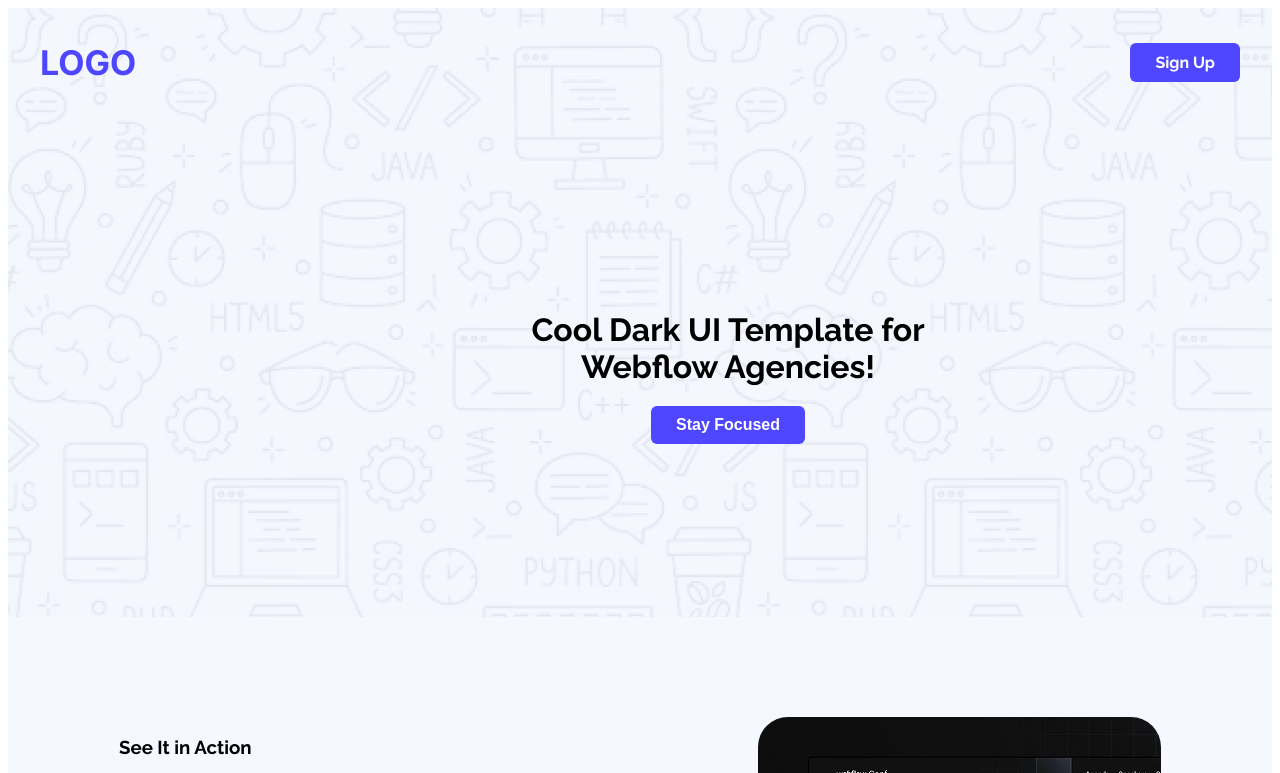
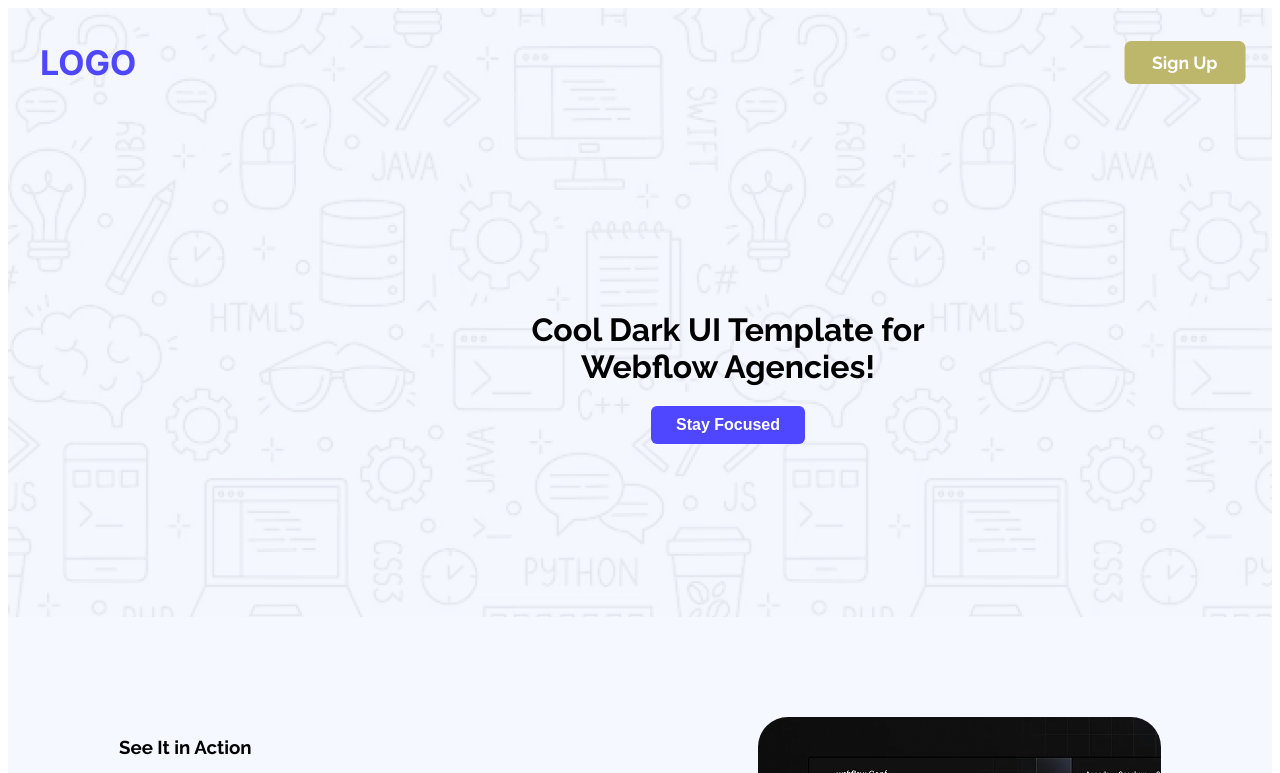
Before and after one commit to BanikPuspita/Assignment_One_Programming_Hero, a plain HTML site: page index.html in a window 1280 px wide. In both pictures the pointer is over the button "Sign Up". Shown: the top 773 px of the page. Drawn offline with Linux system fonts and the light colour scheme.

Commit message:
hover done

```diff
--- a/styles/assignment.css
+++ b/styles/assignment.css
@@ -5,7 +5,6 @@
   font-style: normal;
   font-variation-settings: "wdth" 100;
 }
-
 
 .raleway-font {
   font-family: "Raleway", sans-serif;
@@ -23,8 +22,15 @@
     color: #FFFFFF;
     border: none;
     padding: 10px 25px;
+    cursor: pointer;
+    transition: all 0.5s ease;
 }
-
+/* hover in button */
+.btn-primary:hover {
+    transform:scale(1.1);
+    background-color: darkkhaki;
+    color: white;
+}
 /* header */
 header {
     background-image: url(../Assets/Hero-bg.png);
```
